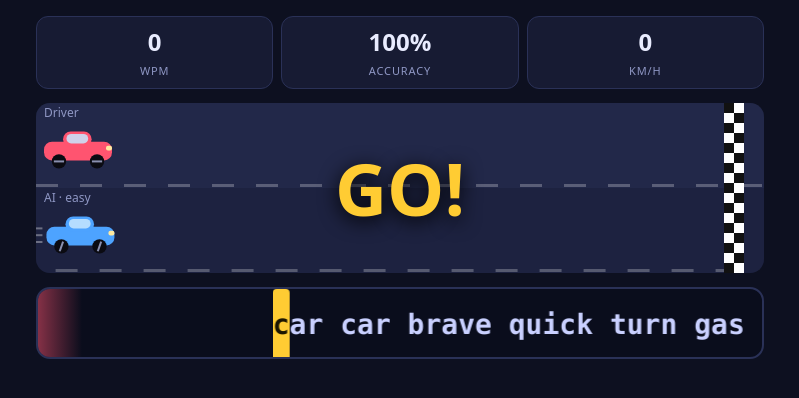
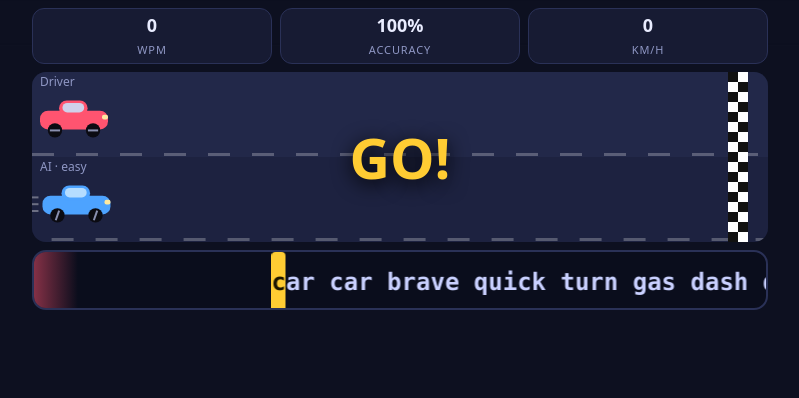
Before and after one commit to kiiplagat/type-race, a website: page public/index.html in a window 1280 px wide. Both pictures are taken after a click on the button "Race the AI". Shown: the whole page, without its empty margins (240-1039 px from the left). Drawn offline with Linux system fonts and the light colour scheme.

Commit message:
Keyboard fix v2

```diff
--- a/public/index.html
+++ b/public/index.html
@@ -2,7 +2,7 @@
 <html lang="en">
 <head>
 <meta charset="utf-8">
-<meta name="viewport" content="width=device-width,initial-scale=1,viewport-fit=cover">
+<meta name="viewport" content="width=device-width,initial-scale=1,maximum-scale=1,viewport-fit=cover,interactive-widget=resizes-content">
 <title>Turbo Type</title>
 <link rel="manifest" href="manifest.json">
 <link rel="icon" href="icon.svg">
@@ -45,7 +45,17 @@ canvas{width:100%;height:170px;display:block;border-radius:14px;background:#1216
 #tapmsg{text-align:center;color:var(--mut);font-size:13px}
 .big{font-size:30px;font-weight:900;text-align:center;margin:8px 0}
 .res{display:grid;grid-template-columns:repeat(3,1fr);gap:8px}
-#kb{position:fixed;left:0;bottom:0;width:1px;height:1px;opacity:0;border:0;padding:0}
+/* full-width input pinned to the top of the visible area: the browser sees it as already visible, so it has no reason to scroll */
+#kb{position:fixed;left:0;top:0;width:100%;height:44px;opacity:.01;border:0;padding:0;margin:0;font-size:16px;background:transparent;color:transparent;caret-color:transparent;pointer-events:none;z-index:-1}
+/* While racing, lock the page to the visible area so the phone keyboard can't scroll it away */
+html.playing,html.playing body{position:fixed;inset:0;width:100%;overflow:hidden;overscroll-behavior:none;touch-action:none}
+html.playing #app{position:fixed;left:0;right:0;top:0;height:var(--vvh,100dvh);overflow:hidden;padding:8px 12px;margin:0 auto}
+html.playing #game{gap:8px;height:100%;justify-content:flex-start}
+html.playing .stat{padding:4px}
+html.playing .stat b{font-size:18px}
+html.playing canvas{height:clamp(96px,calc(var(--vvh,100vh) * .26),170px)}
+html.playing #ribbon{height:60px;font-size:24px;line-height:60px;flex:none}
+html.playing #cd{font-size:56px}
 </style>
 </head>
 <body>
@@ -146,8 +156,28 @@ function passage(seed,d){
 }
 function show(id){
   document.querySelectorAll('.screen').forEach(s=>s.classList.toggle('on',s.id===id));
-  if(id==='game')resize();
+  document.documentElement.classList.toggle('playing',id==='game');
+  window.scrollTo(0,0);
+  if(id==='game'){fitViewport();resize()}
 }
+// Track the visible area (shrinks when the keyboard opens) and pin the app to it
+// Phone browsers fire viewport events late and out of order, so this also runs every frame while racing.
+let vpKey='';
+function fitViewport(force){
+  const vv=window.visualViewport,app=$('#app'),playing=document.documentElement.classList.contains('playing');
+  const h=Math.round(vv?vv.height:window.innerHeight),top=Math.round(vv?vv.offsetTop:0),key=h+'|'+top+'|'+playing;
+  if(playing&&(window.scrollY||window.scrollX))window.scrollTo(0,0);
+  if(key===vpKey&&!force)return;
+  vpKey=key;
+  document.documentElement.style.setProperty('--vvh',h+'px');
+  app.style.transform=playing&&top?`translateY(${top}px)`:'';
+  if(playing)resize();
+}
+// add ?debug to the URL to see what the phone reports about its viewport
+const DBG=/[?&]debug/.test(location.search);let dbg=null;
+if(DBG){dbg=document.createElement('div');dbg.style.cssText='position:fixed;right:4px;top:2px;z-index:99;background:#000c;color:#0f0;font:11px monospace;padding:3px 5px;pointer-events:none';document.body.appendChild(dbg)}
+if(window.visualViewport){visualViewport.addEventListener('resize',fitViewport);visualViewport.addEventListener('scroll',fitViewport)}
+addEventListener('orientationchange',()=>setTimeout(fitViewport,300));
 function resize(){dpr=window.devicePixelRatio||1;const r=$('#cv').getBoundingClientRect();$('#cv').width=r.width*dpr;$('#cv').height=r.height*dpr}
 addEventListener('resize',()=>{if($('#game').classList.contains('on'))resize()});
 
@@ -211,7 +241,7 @@ function startRace(seed){
   const m=document.createElement('span');m.textContent='M'.repeat(20);m.style.cssText='position:absolute;visibility:hidden;white-space:pre';
   $('#ribbon').appendChild(m);cw=m.getBoundingClientRect().width/20;m.remove();
   renderRibbon();
-  $('#kb').focus();
+  $('#kb').focus({preventScroll:true});
   const me=g;let n=3;$('#cd').textContent=n;
   const tick=()=>{
     if(g!==me)return;n--;
@@ -240,7 +270,8 @@ function onChar(ch){
 }
 const kb=$('#kb');
 kb.addEventListener('input',()=>{const v=kb.value;kb.value='';for(const ch of v)onChar(ch)});
-$('#game').addEventListener('pointerdown',()=>kb.focus());
+$('#game').addEventListener('pointerdown',()=>kb.focus({preventScroll:true}));
+kb.addEventListener('focus',()=>{window.scrollTo(0,0);setTimeout(fitViewport,50);setTimeout(fitViewport,300)});
 
 function update(dt,now){
   g.t+=dt;
@@ -332,7 +363,7 @@ function draw(dt){
     g.off[i]=(g.off[i]+L.v*dt*60)%44;
     ctx.fillStyle='rgba(255,255,255,.25)';
     for(let x=-g.off[i];x<W;x+=44)ctx.fillRect(x,top+laneH-4,22,3);
-    ctx.fillStyle='#8f97c4';ctx.font='12px system-ui';ctx.fillText(L.name,8,top+14);
+    ctx.fillStyle='#8f97c4';ctx.font='12px system-ui';if(laneH>=60)ctx.fillText(L.name,8,top+14);
     const cx=8+L.pos/100*(W-8-cwid-52);
     drawCar(ctx,cx,top+(laneH-ch)/2+3,ch,L.color,L.v,g.t,L.hurt);
   });
@@ -351,6 +382,8 @@ let last=performance.now();
 function frame(now){
   requestAnimationFrame(frame);
   const dt=Math.min(.05,(now-last)/1000);last=now;
+  fitViewport();
+  if(dbg){const vv=window.visualViewport;dbg.textContent=`inner ${innerHeight} vv ${vv?Math.round(vv.height):'-'} top ${vv?Math.round(vv.offsetTop):'-'} scroll ${Math.round(scrollY)}`}
   if(!g||!$('#game').classList.contains('on'))return;
   update(dt,now);
   if(g.dirty)renderRibbon();
```
